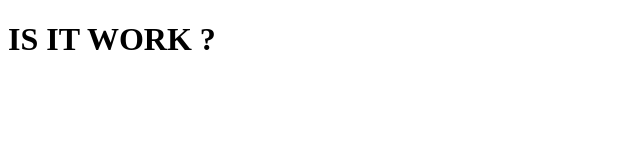
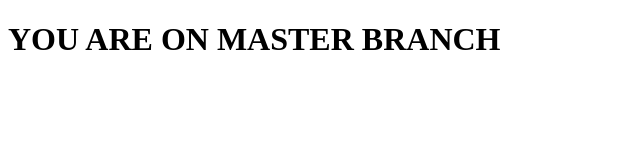
Before and after one commit to noufftechcampus/link, a plain HTML site: page index.html in a window 1280 px wide. Shown: the whole page, without its empty margins (0-640 px from the left). Drawn offline with Linux system fonts and the light colour scheme.

Commit message:
index.html

```diff
--- a/index.html
+++ b/index.html
@@ -4,6 +4,6 @@
         <title> cheange </title>
     </header>
     <body>
-        <h1> IS IT WORK ? </h1>
+        <h1> YOU ARE ON MASTER BRANCH </h1>
     </body>
 </html>
```
